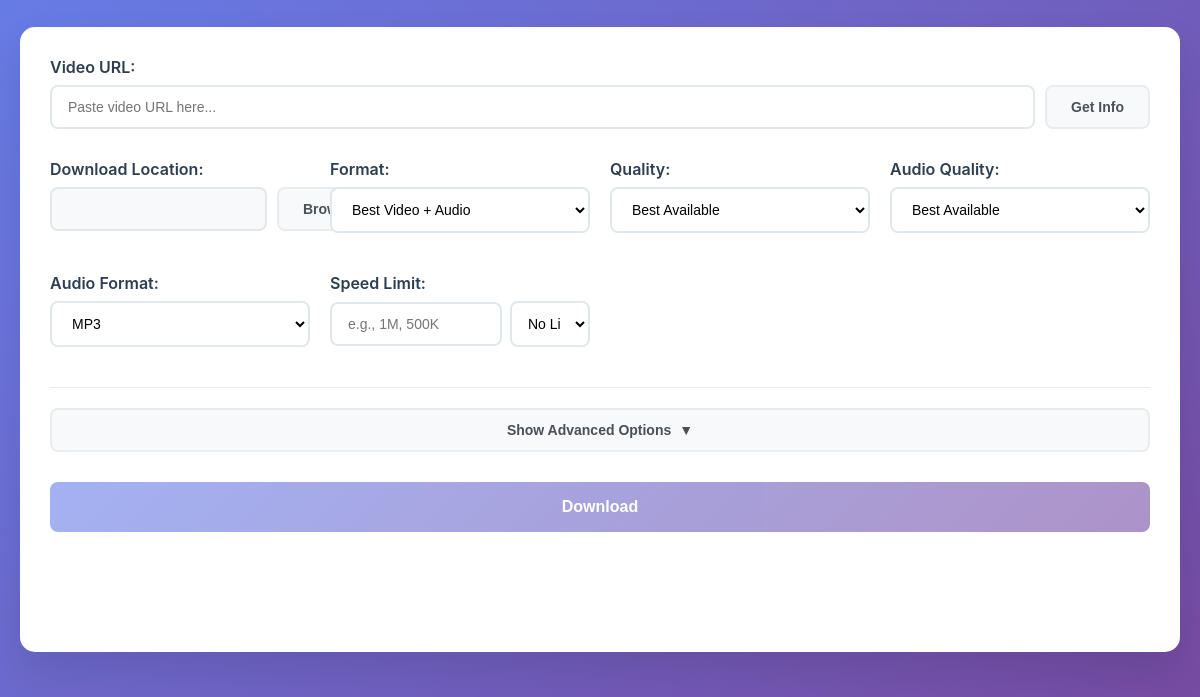
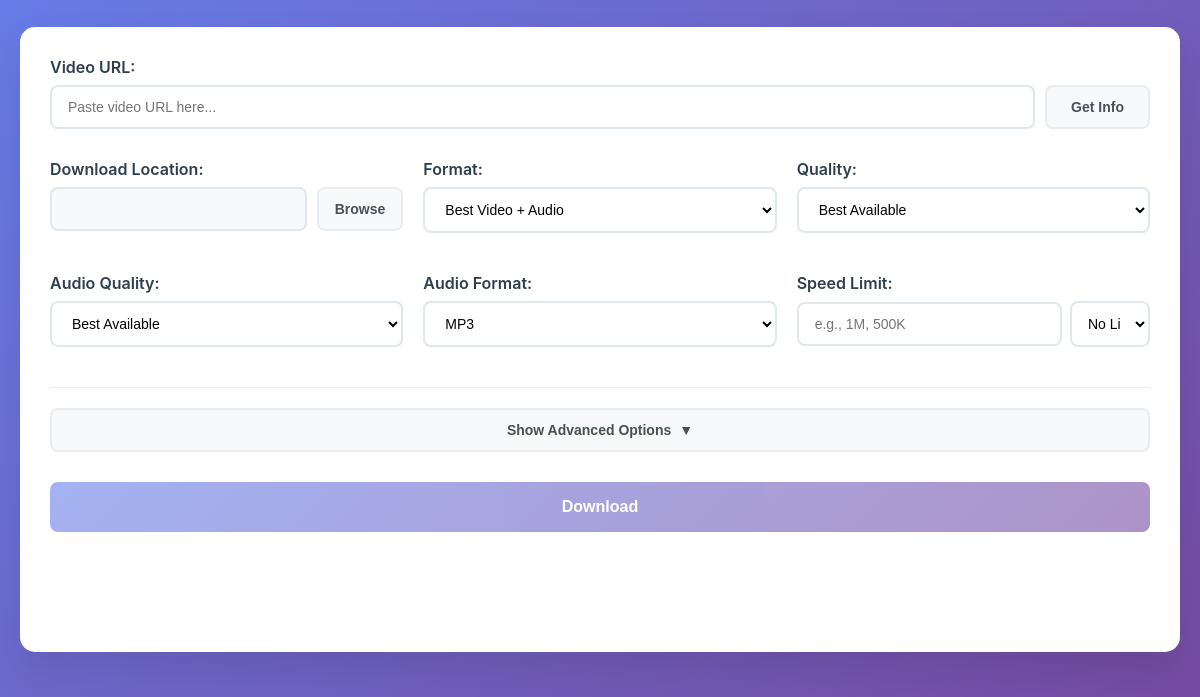
Before and after one commit to paulo1403/yt-dlp-gui-electron, an Electron app: page src/renderer/index.html in a window 1200 px wide. Shown: the part 103-800 px from the top of the page. Drawn offline with Linux system fonts and the light colour scheme; no server answers.

Commit message:
Enhance download location UI with button container and improved styles

```diff
--- a/src/renderer/index.html
+++ b/src/renderer/index.html
@@ -49,8 +49,10 @@
                         <label for="output-path">Download Location:</label>
                         <div class="path-input-container">
                             <input type="text" id="output-path" readonly class="path-input">
-                            <button id="browse-btn" class="btn btn-secondary">Browse</button>
-                            <button id="open-folder-btn" class="btn btn-secondary" style="display: none;">Open Folder</button>
+                            <div class="path-buttons">
+                                <button id="browse-btn" class="btn btn-secondary">Browse</button>
+                                <button id="open-folder-btn" class="btn btn-secondary" style="display: none;">Open Folder</button>
+                            </div>
                         </div>
                     </div>
 
--- a/src/renderer/styles.css
+++ b/src/renderer/styles.css
@@ -101,15 +101,43 @@ section h3 {
     display: flex;
     gap: 10px;
     align-items: center;
+    flex-wrap: wrap;
 }
 
 .path-input {
     flex: 1;
+    min-width: 200px; /* Ensure minimum width */
     padding: 12px 16px;
     border: 2px solid #e1e8ed;
     border-radius: 8px;
     font-size: 14px;
     background-color: #f8f9fa;
+}
+
+/* Button container for path actions */
+.path-buttons {
+    display: flex;
+    gap: 8px;
+    flex-shrink: 0;
+}
+
+/* Specific button sizing for path actions */
+.path-buttons .btn {
+    white-space: nowrap;
+    min-width: auto;
+    padding: 12px 16px;
+}
+
+/* Ensure buttons don't overflow or overlap */
+.path-input-container .btn {
+    z-index: 1;
+    position: relative;
+}
+
+/* Additional spacing for the download location section */
+.option-group {
+    position: relative;
+    z-index: 1;
 }
 
 /* Select Input */
@@ -131,8 +159,9 @@ section h3 {
 /* Options Grid */
 .options-grid {
     display: grid;
-    grid-template-columns: repeat(auto-fit, minmax(250px, 1fr));
+    grid-template-columns: repeat(auto-fit, minmax(280px, 1fr));
     gap: 20px;
+    align-items: start;
 }
 
 /* Advanced Options */
@@ -578,6 +607,11 @@ section h3 {
         align-items: stretch;
     }
 
+    .path-buttons {
+        margin-top: 8px;
+        justify-content: flex-start;
+    }
+
     .speed-input-container {
         flex-direction: row;
     }
```
